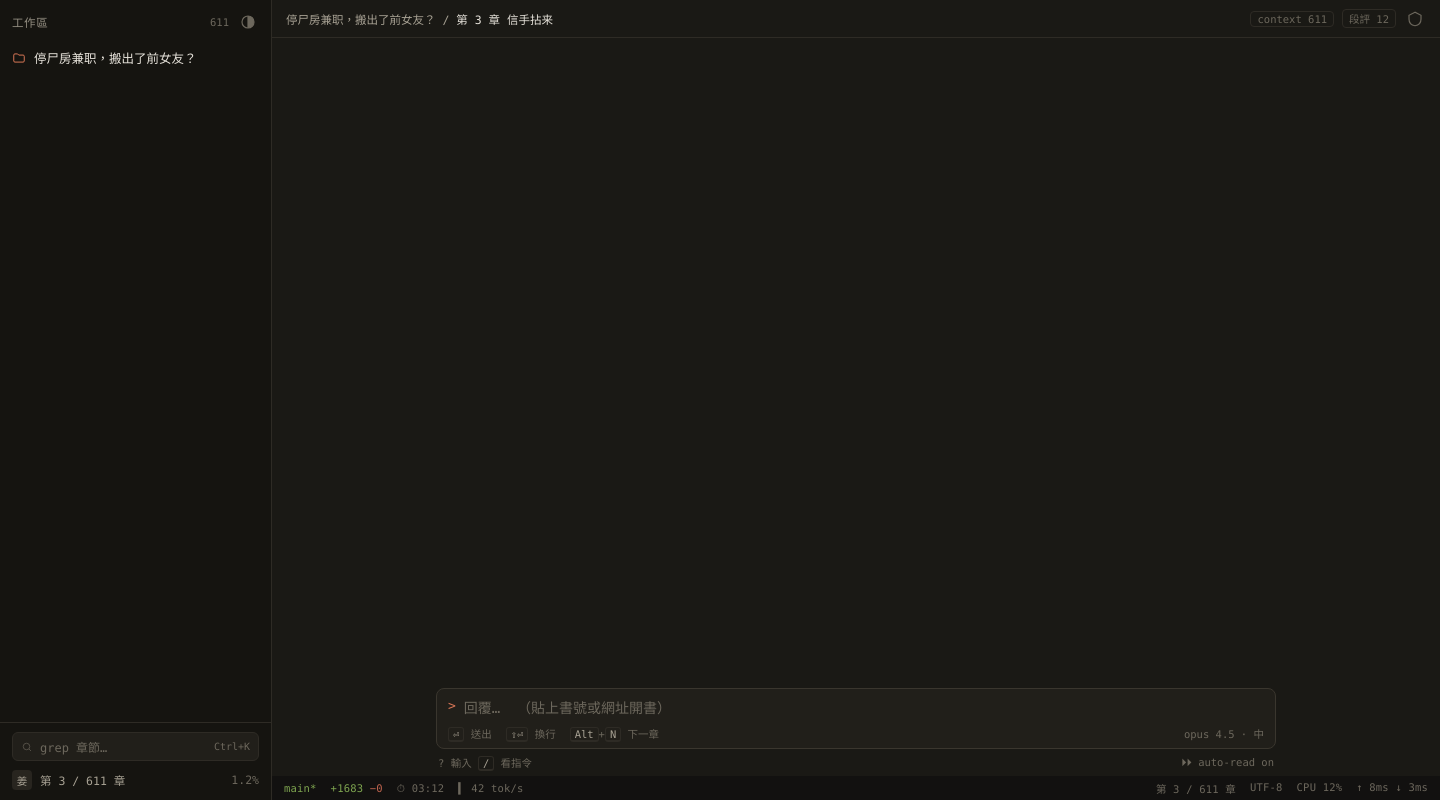
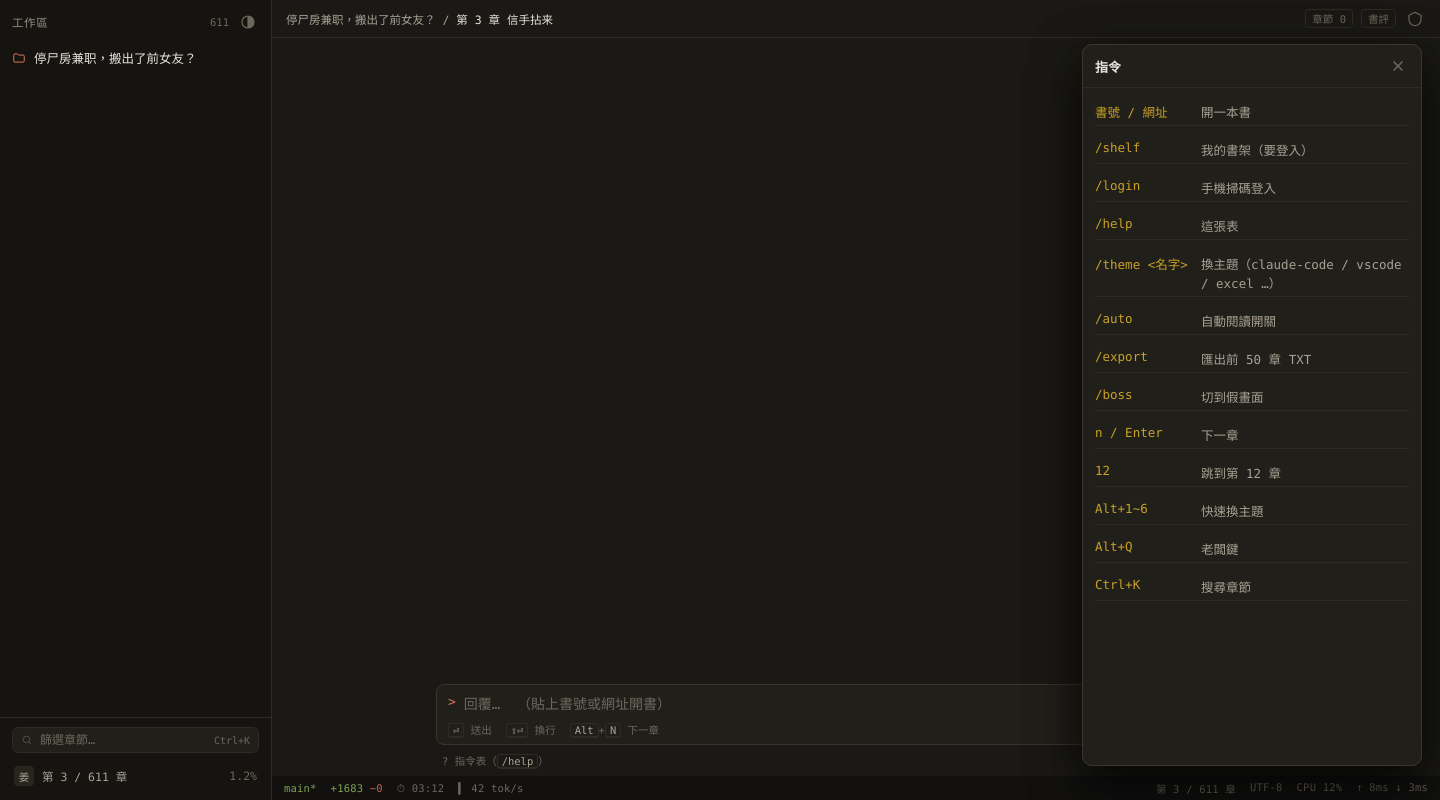
Before and after one commit to kunkai2002/moyu-v2, an Electron app: page ui/index.html in a window 1440 px wide. Drawn offline with Linux system fonts and the light colour scheme; no server answers.

Commit message:
feat: 消除假按鈕 — 章節篩選/設定面板/指令表/書架入口/下一章可點

```diff
--- a/ui/app.js
+++ b/ui/app.js
@@ -748,10 +748,21 @@ document.addEventListener('DOMContentLoaded', boot);
 
 /* 除錯／快照用的鉤子 */
 window.__moyuDebug = {
-  openBook: (id) => openBook(id),
-  goChapter: (i) => goChapter(i, { announce: true }),
+  openBook,
+  openShelf,
   setTheme,
   state,
-  showCookiePrompt,
+  login: showCookiePrompt,
+  goChapter: (i) => goChapter(i, { announce: true }),
   boss: (on) => document.body.classList.toggle('bossing', !!on),
+  showReviewsInStream() {
+    const b = addAssistant();
+    const d = el('div', 'pb');
+    b.appendChild(d);
+    showReviews(d);
+  },
+  toggleHelp() {
+    const p = document.getElementById('helpPanel');
+    if (p) p.hidden = !p.hidden;
+  },
 };
--- a/ui/index.html
+++ b/ui/index.html
@@ -29,7 +29,7 @@
       </button>
     </div>
 
-    <div class="proj">
+    <div class="proj" id="projRow" role="button" tabindex="0" title="回到書架">
       <span class="proj-ico"><svg viewBox="0 0 24 24"><path d="M3 7a2 2 0 0 1 2-2h4.6l2 2H19a2 2 0 0 1 2 2v8a2 2 0 0 1-2 2H5a2 2 0 0 1-2-2z" fill="none" stroke="currentColor" stroke-width="1.7"/></svg></span>
       <span class="proj-name" id="bookName">停尸房兼职，搬出了前女友？</span>
     </div>
@@ -39,14 +39,14 @@
     <div class="side-foot">
       <div class="find">
         <svg viewBox="0 0 24 24"><circle cx="11" cy="11" r="6.5" fill="none" stroke="currentColor" stroke-width="1.8"/><path d="m16 16 4 4" stroke="currentColor" stroke-width="1.8"/></svg>
-        <span class="find-ph">grep 章節…</span>
+        <input id="chFilter" placeholder="篩選章節…" spellcheck="false" autocomplete="off">
         <kbd>Ctrl+K</kbd>
       </div>
-      <div class="me">
+      <button class="me" id="meRow" title="設定">
         <span class="av" id="av">姜</span>
         <span class="me-txt" id="meTxt">第 3 / 611 章</span>
         <span class="me-pct" id="mePct">1.2%</span>
-      </div>
+      </button>
     </div>
   </aside>
 
@@ -57,8 +57,8 @@
     <div class="topbar">
       <span class="crumb" id="crumb">停尸房兼职，搬出了前女友？ / <b>第 3 章 信手拈来</b></span>
       <span class="topbar-r">
-        <span class="pill">context 611</span>
-        <span class="pill">段評 12</span>
+        <button class="pill" id="pillChapters" title="章節總數">章節 0</button>
+        <button class="pill" id="pillReviews" title="開啟書評">書評</button>
         <button class="ghost icon" id="bossBtn" title="老闆鍵 Alt+Q">
           <svg viewBox="0 0 24 24"><path d="M12 3 4 7v5c0 5 3.4 8.4 8 9 4.6-.6 8-4 8-9V7z" fill="none" stroke="currentColor" stroke-width="1.6"/></svg>
         </button>
@@ -76,9 +76,51 @@
         </div>
       </div>
       <div class="hintline">
-        <span>? 輸入 <kbd>/</kbd> 看指令</span>
-        <span class="hintline-r" id="modeTag">⏵⏵ auto-read on</span>
+        <button class="hint-btn" id="helpBtn">? 指令表（<kbd>/help</kbd>）</button>
+        <button class="hint-btn" id="modeTag">auto-read off</button>
       </div>
+    </div>
+
+    <div class="panel" id="panel" hidden>
+      <div class="panel-head">
+        <b>設定</b>
+        <button class="ghost icon" id="panelClose" title="關閉">
+          <svg viewBox="0 0 24 24"><path d="M6 6l12 12M18 6 6 18" stroke="currentColor" stroke-width="2"/></svg>
+        </button>
+      </div>
+      <div class="panel-body">
+        <label class="row"><span>主題</span>
+          <select id="setTheme"></select>
+        </label>
+        <label class="row"><span>字級</span>
+          <input type="range" id="setFont" min="12" max="20" step="0.5">
+          <b id="setFontV"></b>
+        </label>
+        <label class="row"><span>行距</span>
+          <input type="range" id="setLh" min="1.5" max="2.6" step="0.05">
+          <b id="setLhV"></b>
+        </label>
+        <label class="row"><span>串流速度</span>
+          <input type="range" id="setSpeed" min="10" max="200" step="5">
+          <b id="setSpeedV"></b>
+        </label>
+        <div class="row"><span>登入</span>
+          <button class="btn" id="setLogin">掃碼登入</button>
+          <button class="btn" id="setLogout">登出</button>
+        </div>
+        <div class="row"><span>狀態</span><span id="setLoginState" class="muted">—</span></div>
+        <div class="row"><span>資料夾</span><span id="setData" class="muted">—</span></div>
+      </div>
+    </div>
+
+    <div class="panel" id="helpPanel" hidden>
+      <div class="panel-head">
+        <b>指令</b>
+        <button class="ghost icon" id="helpClose" title="關閉">
+          <svg viewBox="0 0 24 24"><path d="M6 6l12 12M18 6 6 18" stroke="currentColor" stroke-width="2"/></svg>
+        </button>
+      </div>
+      <div class="panel-body" id="helpList"></div>
     </div>
 
     <div class="statusbar">
@@ -104,5 +146,6 @@
 
 <script src="bridge-http.js"></script>
 <script src="app.js"></script>
+<script src="wiring.js"></script>
 </body>
 </html>
--- a/ui/theme.css
+++ b/ui/theme.css
@@ -389,3 +389,45 @@ body.bossing .bosscreen{display:block}
 .qr-status{margin-top:10px;font-size:12.5px;color:var(--fg3);font-family:var(--ui-font)}
 .qr-status.good{color:var(--ok)}
 .qr-status.bad{color:var(--acc)}
+
+/* ── 互動修正：讓每個看起來能點的東西真的能點 ─────────────── */
+.find input{
+  flex:1;min-width:0;border:0;outline:0;background:transparent;
+  font:inherit;font-size:12px;color:var(--fg);padding:0;
+}
+.find input::placeholder{color:var(--fg3)}
+.find:focus-within{border-color:var(--acc)}
+.proj{cursor:pointer;border-radius:6px}
+.proj:hover{background:var(--sel)}
+.me{width:100%;border:0;background:none;cursor:pointer;text-align:left;border-radius:6px;padding:4px 2px}
+.me:hover{background:var(--sel)}
+.hint-btn{
+  border:0;background:none;color:var(--fg3);font:inherit;font-size:10.5px;
+  cursor:pointer;padding:2px 4px;border-radius:4px;
+}
+.hint-btn:hover{color:var(--fg);background:var(--sel)}
+.pill{cursor:pointer}
+.pill:hover{color:var(--fg);border-color:var(--acc2)}
+
+/* 面板（設定 / 指令表） */
+.panel{
+  position:absolute;right:18px;top:44px;bottom:34px;width:340px;z-index:40;
+  background:var(--bg-elev);border:1px solid var(--line-strong);border-radius:10px;
+  box-shadow:0 18px 50px rgba(0,0,0,.5);display:flex;flex-direction:column;overflow:hidden;
+}
+.main{position:relative}
+.panel-head{display:flex;align-items:center;justify-content:space-between;padding:10px 12px;border-bottom:1px solid var(--line);font-size:13px}
+.panel-body{padding:10px 12px;overflow:auto;display:flex;flex-direction:column;gap:10px}
+.panel .row{display:flex;align-items:center;gap:10px;font-size:12.5px;color:var(--fg2)}
+.panel .row > span:first-child{width:64px;flex:none;color:var(--fg3)}
+.panel .row input[type=range]{flex:1;accent-color:var(--acc)}
+.panel .row b{width:38px;text-align:right;color:var(--fg2);font-weight:400;font-variant-numeric:tabular-nums}
+.panel select,.panel .btn{
+  flex:1;background:var(--bg);color:var(--fg);border:1px solid var(--line-strong);
+  border-radius:5px;padding:5px 7px;font:inherit;font-size:12px;cursor:pointer;
+}
+.panel .btn:hover{background:var(--sel)}
+.panel .muted{color:var(--fg3);font-size:11px;overflow:hidden;text-overflow:ellipsis;white-space:nowrap;flex:1}
+.help-row{display:flex;gap:10px;font-size:12.5px;padding:4px 0;border-bottom:1px solid var(--line)}
+.help-row code{color:var(--acc2);min-width:96px;flex:none;font-family:var(--mono)}
+.help-row span{color:var(--fg2)}
--- /dev/null
+++ b/ui/wiring.js
@@ -0,0 +1,150 @@
+/* 介面接線：讓每個看起來能點的東西真的能點。
+   載入順序在 app.js 之後；透過 window.__moyuDebug 取得內部函式。 */
+(function () {
+  'use strict';
+  const D = window.__moyuDebug;
+  const $ = (s) => document.querySelector(s);
+  if (!D) return;
+
+  const st = D.state;
+  const store = {
+    get: (k, d) => { try { const v = localStorage.getItem('moyu.' + k); return v === null ? d : JSON.parse(v); } catch { return d; } },
+    set: (k, v) => { try { localStorage.setItem('moyu.' + k, JSON.stringify(v)); } catch {} },
+  };
+
+  /* ── 章節篩選 ─────────────────────────────────────────── */
+  const filter = $('#chFilter');
+  if (filter) {
+    const apply = () => {
+      const q = filter.value.trim().toLowerCase();
+      document.querySelectorAll('#tree .ch').forEach((row) => {
+        row.style.display = !q || row.textContent.toLowerCase().includes(q) ? '' : 'none';
+      });
+    };
+    filter.addEventListener('input', apply);
+    filter.addEventListener('keydown', (e) => {
+      if (e.key === 'Escape') { filter.value = ''; apply(); filter.blur(); }
+      if (e.key === 'Enter') {
+        const first = [...document.querySelectorAll('#tree .ch')].find((r) => r.style.display !== 'none');
+        if (first) first.click();
+      }
+    });
+    document.addEventListener('keydown', (e) => {
+      if ((e.ctrlKey || e.metaKey) && e.key.toLowerCase() === 'k') { e.preventDefault(); filter.focus(); filter.select(); }
+    });
+    // 章節重繪後重新套用
+    const tree = $('#tree');
+    if (tree) new MutationObserver(apply).observe(tree, { childList: true });
+  }
+
+  /* ── 專案列 → 書架 ─────────────────────────────────────── */
+  const proj = $('#projRow');
+  if (proj) proj.addEventListener('click', () => D.openShelf());
+
+  /* ── 頂部 pill ─────────────────────────────────────────── */
+  const pc = $('#pillChapters');
+  if (pc) pc.addEventListener('click', () => {
+    const n = st.chapters ? st.chapters.length : 0;
+    if (!n) { D.openShelf(); return; }
+    document.querySelector('#tree .ch')?.scrollIntoView({ block: 'nearest' });
+    filter?.focus();
+  });
+
+  const pr = $('#pillReviews');
+  if (pr) pr.addEventListener('click', () => {
+    if (!st.book) { D.openShelf(); return; }
+    D.showReviewsInStream();
+  });
+
+  /* ── help / settings 面板 ──────────────────────────────── */
+  const panel = $('#panel'), helpPanel = $('#helpPanel');
+  const toggle = (el, on) => { if (el) el.hidden = on === undefined ? !el.hidden : !on; };
+
+  $('#helpBtn')?.addEventListener('click', () => D.toggleHelp());
+  $('#helpClose')?.addEventListener('click', () => toggle(helpPanel, false));
+  $('#meRow')?.addEventListener('click', () => openSettings());
+  $('#panelClose')?.addEventListener('click', () => toggle(panel, false));
+
+  function openSettings() {
+    toggle(panel, true);
+    refreshLoginState();
+  }
+
+  /* 設定：主題 */
+  const sel = $('#setTheme');
+  if (sel) {
+    const list = [['claude-code', 'Claude Code'], ['claude', 'Claude 奶油白'], ['vscode', 'VS Code'],
+      ['excel', 'Excel 報表'], ['terminal', '終端機綠'], ['word', 'Word 文件']];
+    sel.innerHTML = list.map(([id, n]) => `<option value="${id}">${n}</option>`).join('');
+    sel.value = document.documentElement.dataset.theme;
+    sel.addEventListener('change', () => D.setTheme(sel.value));
+    new MutationObserver(() => { sel.value = document.documentElement.dataset.theme; })
+      .observe(document.documentElement, { attributes: true, attributeFilter: ['data-theme'] });
+  }
+
+  /* 設定：字級 / 行距 / 串流速度 */
+  function bindRange(id, label, key, def, apply) {
+    const el = $('#' + id), out = $('#' + id + 'V');
+    if (!el) return;
+    const v = store.get(key, def);
+    el.value = v; out.textContent = v; apply(v);
+    el.addEventListener('input', () => {
+      const n = Number(el.value);
+      out.textContent = n; apply(n); store.set(key, n);
+      window.moyu?.config?.set?.({ [key === 'font' ? 'fontScale' : key]: n });
+    });
+  }
+  bindRange('setFont', '字級', 'font', 13.5, (v) => document.documentElement.style.setProperty('--fs', v + 'px'));
+  bindRange('setLh', '行距', 'lh', 1.95, (v) => document.documentElement.style.setProperty('--lh', v));
+  bindRange('setSpeed', '速度', 'speed', 45, (v) => { if (st.config) st.config.streamSpeed = v; });
+
+  /* 設定：登入狀態 */
+  async function refreshLoginState() {
+    const box = $('#setLoginState'), dataEl = $('#setData');
+    try {
+      const c = await window.moyu?.config?.get?.();
+      if (dataEl) dataEl.textContent = c?.dataDir || '—';
+      if (box) box.textContent = c?.loggedIn ? '已登入' : '未登入';
+    } catch { if (box) box.textContent = '—'; }
+  }
+  $('#setLogin')?.addEventListener('click', () => { toggle(panel, false); D.login(); });
+  $('#setLogout')?.addEventListener('click', async () => {
+    await window.moyu?.cookie?.set?.('');
+    refreshLoginState();
+  });
+
+  /* ── auto-read 切換 ───────────────────────────────────── */
+  const mode = $('#modeTag');
+  function paintMode() {
+    if (mode) mode.textContent = st.autoRead ? '⏵⏵ auto-read on' : '⏸ auto-read off';
+  }
+  mode?.addEventListener('click', () => { st.autoRead = !st.autoRead; paintMode(); });
+  paintMode();
+
+  /* ── 串流裡的「繼續 第 N 章」可點 ──────────────────────── */
+  document.addEventListener('click', (e) => {
+    const next = e.target.closest?.('.next');
+    if (next && st.chapters && st.chapters.length) {
+      D.goChapter(Math.min(st.index + 1, st.chapters.length - 1), true);
+    }
+  });
+
+  /* ── 指令表 ───────────────────────────────────────────── */
+  const HELP = [
+    ['書號 / 網址', '開一本書'],
+    ['/shelf', '我的書架（要登入）'],
+    ['/login', '手機掃碼登入'],
+    ['/help', '這張表'],
+    ['/theme <名字>', '換主題（claude-code / vscode / excel …）'],
+    ['/auto', '自動閱讀開關'],
+    ['/export', '匯出前 50 章 TXT'],
+    ['/boss', '切到假畫面'],
+    ['n / Enter', '下一章'],
+    ['12', '跳到第 12 章'],
+    ['Alt+1~6', '快速換主題'],
+    ['Alt+Q', '老闆鍵'],
+    ['Ctrl+K', '搜尋章節'],
+  ];
+  const hl = $('#helpList');
+  if (hl) hl.innerHTML = HELP.map(([k, v]) => `<div class="help-row"><code>${k}</code><span>${v}</span></div>`).join('');
+})();
```
Also changed, not shown: tools/pack2.js (+9 -9 lines), 1 other file.
